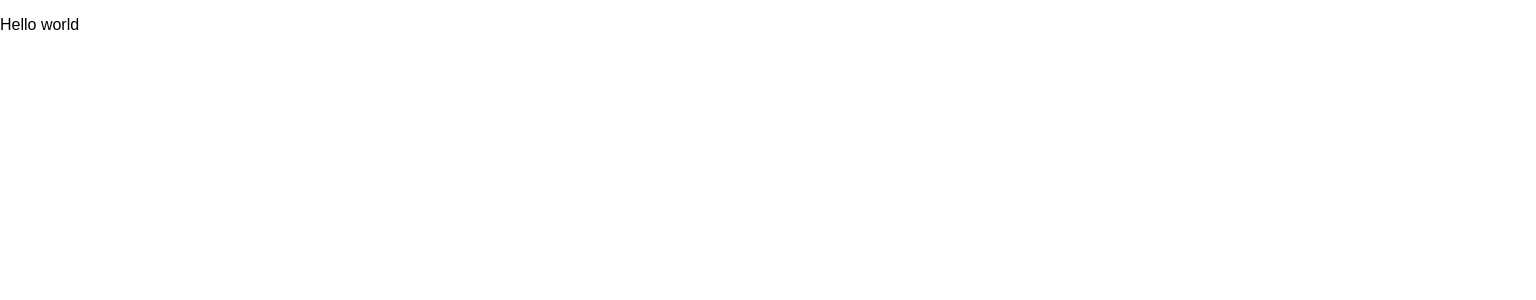
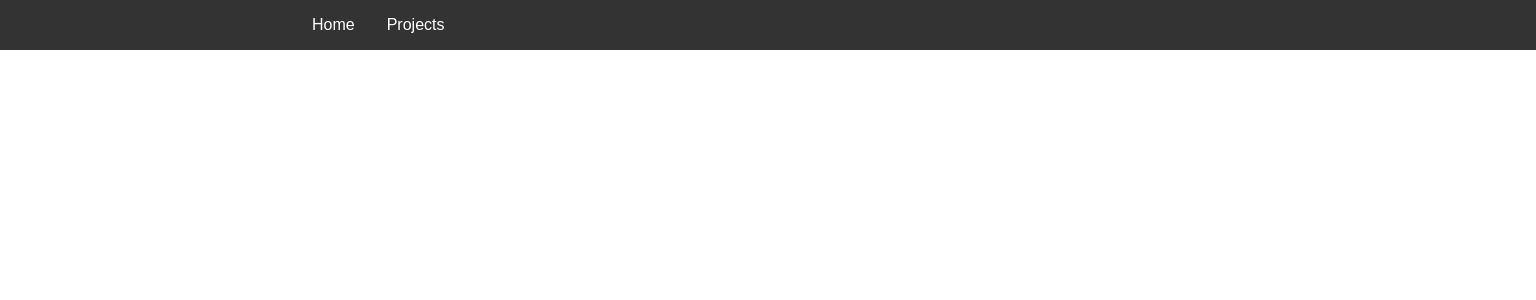
Before and after one commit to gregdardis/personal-website, a React (Create React App) app: page / in a window 1280 px wide. Shown: the top 300 px of the page, 1536 px wide, since content can reach past the window. Built offline with nearby package versions, Linux system fonts and the light colour scheme.

Commit message:
added react-router-dom, made home and projects page navigation

```diff
--- a/package.json
+++ b/package.json
@@ -5,6 +5,8 @@
   "dependencies": {
     "react": "^16.2.0",
     "react-dom": "^16.2.0",
+    "react-redux": "^5.0.7",
+    "react-router-dom": "^4.2.2",
     "react-scripts": "1.1.1"
   },
   "scripts": {
--- a/src/components/app/App.js
+++ b/src/components/app/App.js
@@ -1,12 +1,20 @@
 import React, { Component } from 'react';
+import {
+  BrowserRouter as Router,
+  Route
+} from 'react-router-dom';
+
+import NavBar from '../navBar';
 import './app.css';
 
 class App extends Component {
   render() {
     return (
+      <Router>
       <div className="App">
-        <p>Hello world</p>
+        <NavBar />
       </div>
+      </Router>
     );
   }
 }
--- /dev/null
+++ b/src/components/navBar/NavBar.js
@@ -0,0 +1,19 @@
+import React from 'react';
+import { Link } from 'react-router-dom';
+
+import {
+  URL_HOME,
+  URL_PROJECTS
+} from '../../constants'
+import './navBar.css';
+
+const NavBar = () => (
+  <div className='navBar'>
+    <ul className='nav'>
+      <li><Link to={ URL_HOME }>Home</Link></li>
+      <li><Link to={ URL_PROJECTS }>Projects</Link></li>
+    </ul>
+  </div>
+);
+
+export default NavBar;
--- /dev/null
+++ b/src/components/navBar/index.js
@@ -0,0 +1,3 @@
+import NavBar from './NavBar';
+
+export default NavBar;
--- /dev/null
+++ b/src/components/navBar/navBar.css
@@ -0,0 +1,32 @@
+.navBar {
+  display: flex;
+  align-items: center;
+  padding-left: 20%;
+  width: 100%;
+  background-color: #333333;
+}
+
+.navBarLink a {
+  color: white;
+  display: block;
+}
+
+ul .nav {
+  list-style: none;
+}
+
+.nav li {
+  padding: 1em;
+  display: inline;
+}
+
+.nav a {
+  text-decoration: none;
+  color: white;
+}
+
+.nav a:hover {
+  color: #5998ff;
+}
+/* When a link is hovered over, change the color of the text to blue
+ * When the site is on that URL, make that pages link bold (or underlined) */
--- /dev/null
+++ b/src/constants/index.js
@@ -0,0 +1,2 @@
+export const URL_HOME = '/';
+export const URL_PROJECTS = '/projects';
--- a/src/index.js
+++ b/src/index.js
@@ -4,6 +4,9 @@ import './index.css';
 import App from './components/app';
 import registerServiceWorker from './utils/registerServiceWorker';
 
-ReactDOM.render(<App />, document.getElementById('root'));
+ReactDOM.render(
+  <App />,
+  document.getElementById('root')
+);
 
 registerServiceWorker();
```
Also changed, not shown: 2 other files (tests, documents, lock files or other folders).
